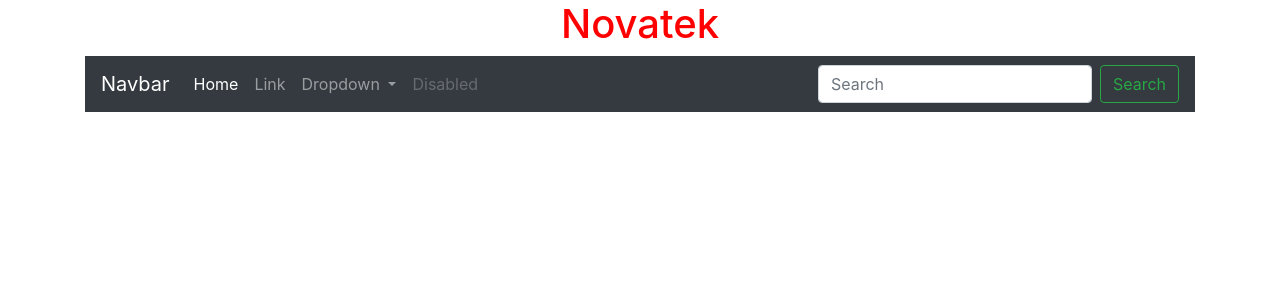
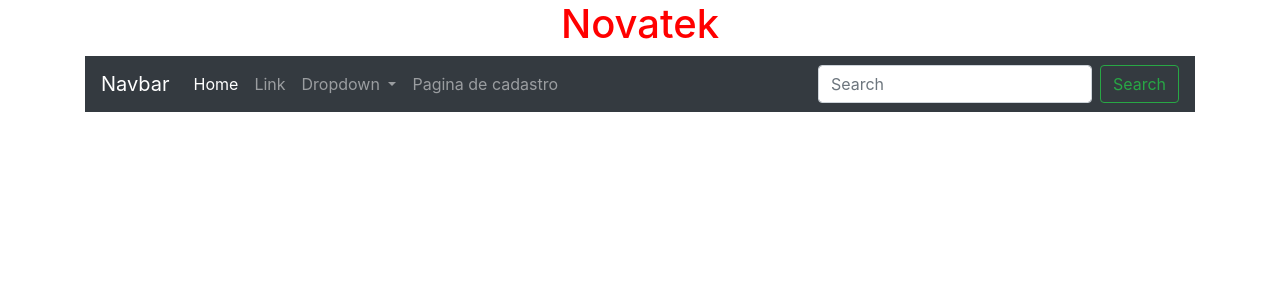
Before and after one commit to Leonardo333Rock/aulas-git, a Django app: page / in a window 1280 px wide. Shown: the top 300 px of the page. Run offline with Django 4.2, Linux system fonts and the light colour scheme; some libraries are stand-ins or nearby versions.

Commit message:
pagina de cadastro criada

```diff
--- a/aulaGit/templates/home.html
+++ b/aulaGit/templates/home.html
@@ -39,7 +39,7 @@
                   </div>
                 </li>
                 <li class="nav-item">
-                  <a class="nav-link disabled" href="#">Disabled</a>
+                  <a class="nav-link" href="/pagina_de_cadastro">Pagina de cadastro</a>
                 </li>
               </ul>
               <form class="form-inline my-2 my-lg-0">
--- /dev/null
+++ b/aulaGit/templates/paginas/pg_de_dacastro.html
@@ -0,0 +1,5 @@
+{% extends 'home.html' %}
+
+{% block content %}
+
+{% endblock %}
--- a/aulaGit/urls.py
+++ b/aulaGit/urls.py
@@ -3,4 +3,5 @@
 
 urlpatterns = [
     path('',views.Home, name='home'),
+    path('pagina_de_cadastro', views.Pagina_de_cadastro,name='pg_de-cadastro')
 ]
--- a/aulaGit/views.py
+++ b/aulaGit/views.py
@@ -2,3 +2,8 @@
 
 def Home(request):
     return render(request,'home.html')
+
+
+def Pagina_de_cadastro(request):
+
+    return render(request,'paginas/pg_de_dacastro.html')
```
